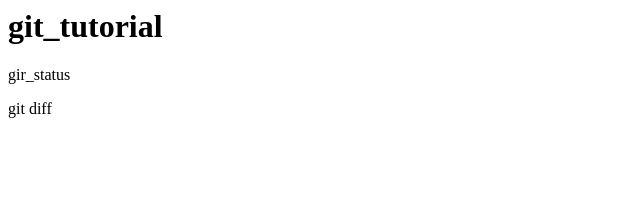
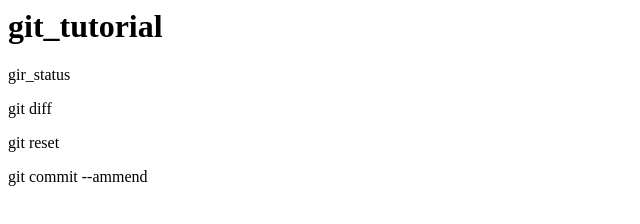
Before and after one commit to Honometty/git_tutorial, a plain HTML site: page index.html in a window 1280 px wide. Shown: the whole page, without its empty margins (0-640 px from the left). Drawn offline with Linux system fonts and the light colour scheme.

Commit message:
git commit --ammendを追記

```diff
--- a/index.html
+++ b/index.html
@@ -1,3 +1,5 @@
 <h1>git_tutorial</h1>
 <p>gir_status</p>
 <p>git diff</p>
+<p>git reset</p>
+<p>git commit --ammend</p>
```
